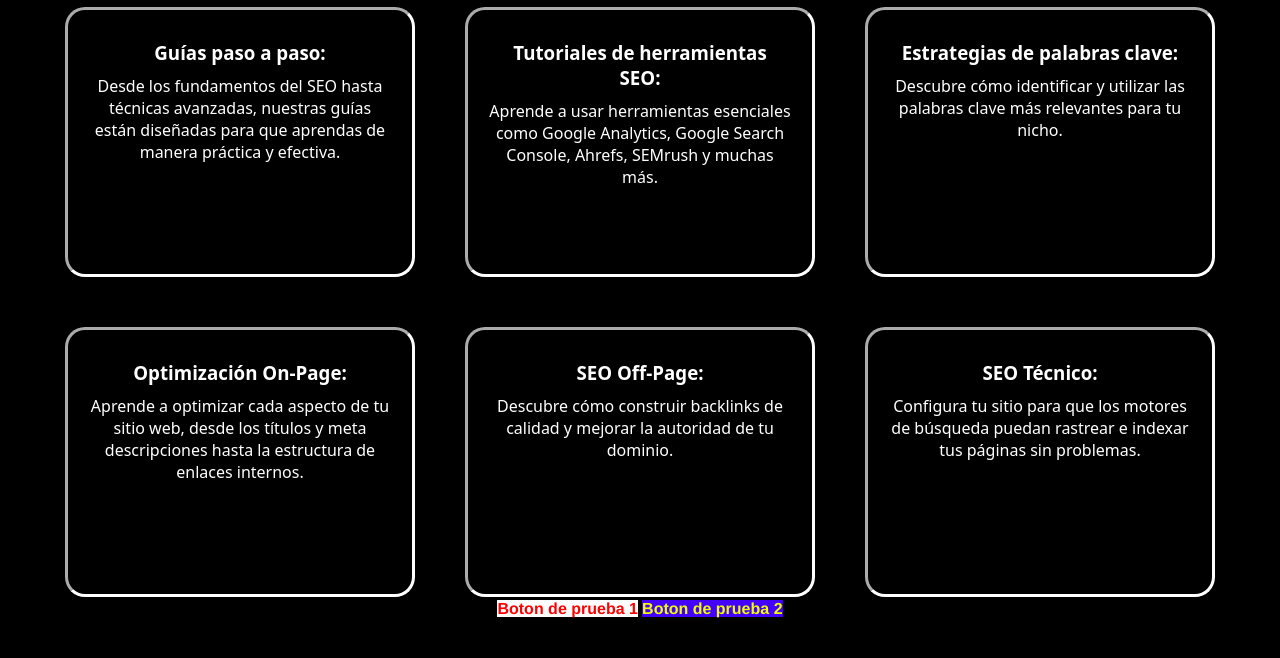
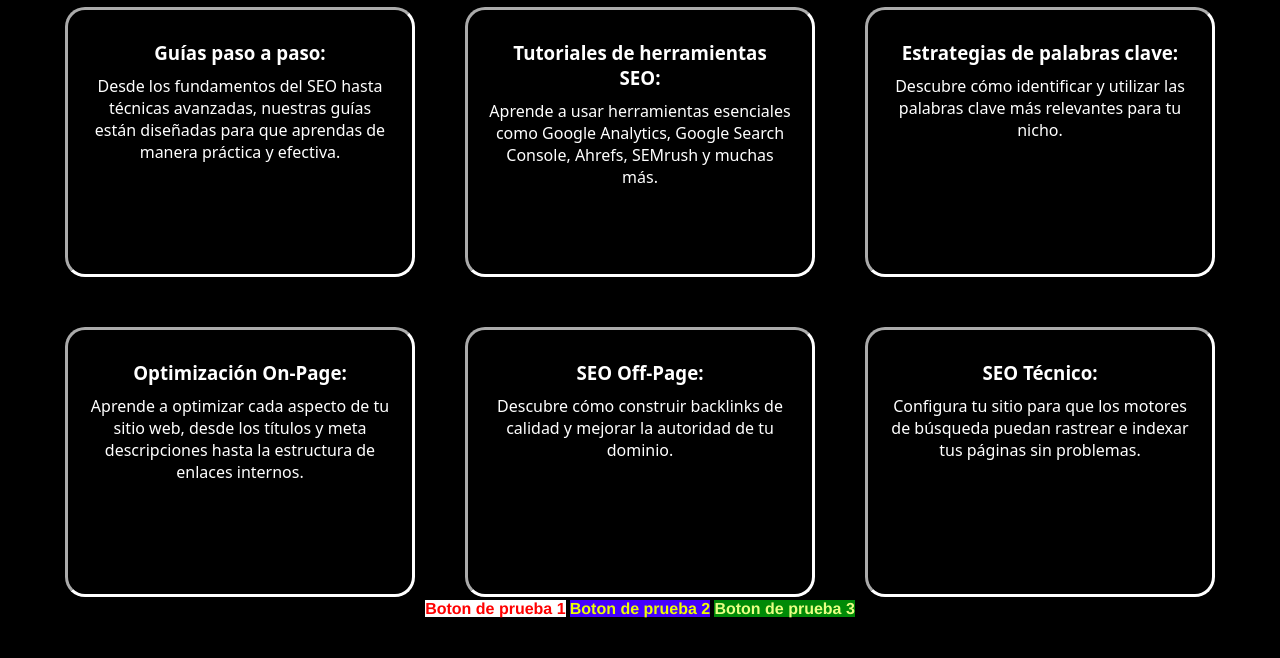
Before and after one commit to Guille-LC/SEO-Master, a website: page index.html in a window 1280 px wide. Shown: the part 509-1167 px from the top of the page. Drawn offline with Linux system fonts and the light colour scheme.

Commit message:
botones de prueba v2

```diff
--- a/index.html
+++ b/index.html
@@ -40,6 +40,7 @@
     </main>
     <a id="botonuno">Boton de prueba 1</a>
     <a id="botondos">Boton de prueba 2</a>
+    <a id="botontres">Boton de prueba 3</a>
     <footer>
         <a href="https://www.instagram.com/guille_laviero" target="_blank"><img src="./imagenes/klipartz.com.png" alt="Instagram"></a>
         <a href="https://www.youtube.com/@gorilanator" target="_blank"><img src="./imagenes/pngwing.com.png" alt="youtube"></a>
--- a/javascripts/index.js
+++ b/javascripts/index.js
@@ -5,3 +5,8 @@ botonUno.addEventListener("click", () => alert("Click uno escuchado!"));
 //Opcion 2 para escuchar eventos click
 let botonDos = document.getElementById("botondos");
 botonDos.onclick = () => alert("Click dos escuchado!")
+
+//Opcion 3 pero con una funcion declarada afuera
+const escucharClick = () => alert("Click tres escuchado!");
+let botonTres = document.getElementById("botontres");
+botonTres.addEventListener("click", escucharClick);
--- a/scss/styles.scss
+++ b/scss/styles.scss
@@ -86,3 +86,11 @@ p {
 	font-weight: bolder;
 	width: 100px;
 }
+
+#botontres {
+	background-color: rgb(0, 138, 7);
+	color: rgb(232, 255, 132);
+	font-family: Helvetica, sans-serif;
+	font-weight: bolder;
+	width: 100px;
+}
```
Also changed, not shown: css/styles.css, 1 other file.
